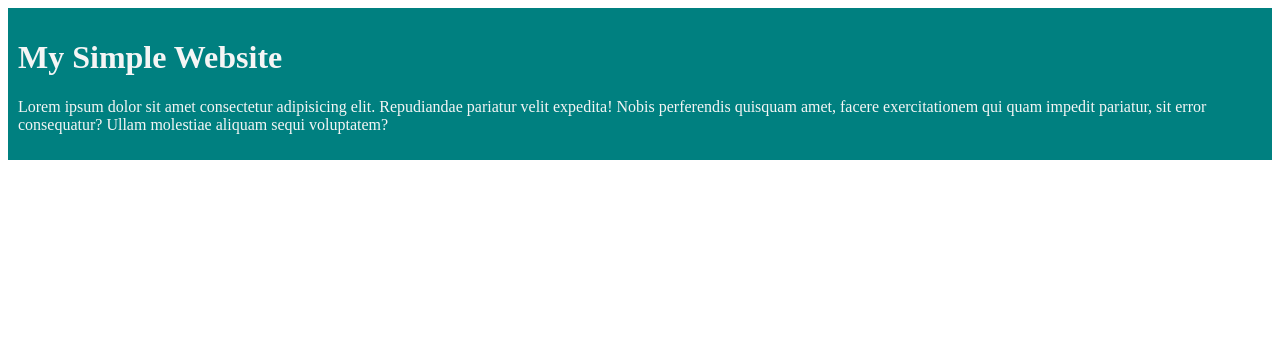
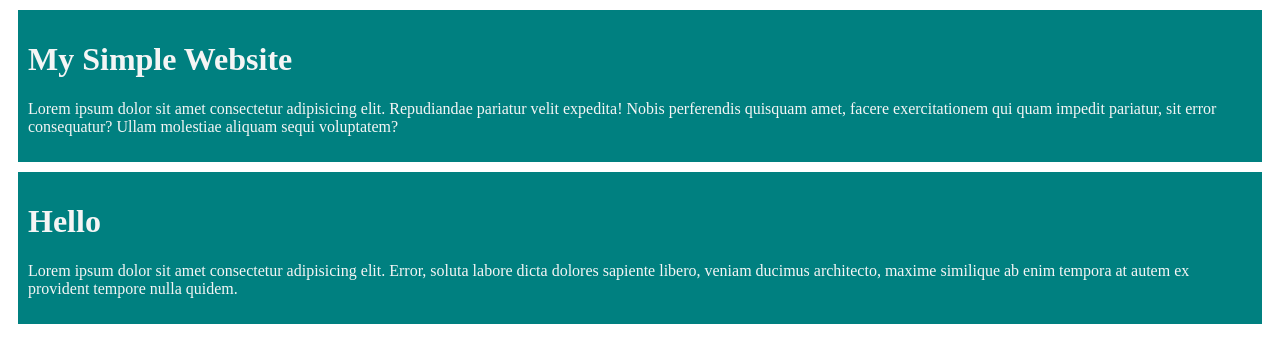
Before and after one commit to SarahSamiha/my-simple-website, a plain HTML site: page index.html in a window 1280 px wide. Drawn offline with Linux system fonts and the light colour scheme.

Commit message:
addad second para

```diff
--- a/Styles/blog.css
+++ b/Styles/blog.css
@@ -2,4 +2,5 @@ div{
     background-color: teal;
     color: whitesmoke;
     padding: 10px;
+    margin: 10px;
 }
--- a/index.html
+++ b/index.html
@@ -13,5 +13,11 @@
             Lorem ipsum dolor sit amet consectetur adipisicing elit. Repudiandae pariatur velit expedita! Nobis perferendis quisquam amet, facere exercitationem qui quam impedit pariatur, sit error consequatur? Ullam molestiae aliquam sequi voluptatem?
         </p>
     </div>
+    <div>
+        <h1>Hello</h1>
+        <p>
+            Lorem ipsum dolor sit amet consectetur adipisicing elit. Error, soluta labore dicta dolores sapiente libero, veniam ducimus architecto, maxime similique ab enim tempora at autem ex provident tempore nulla quidem.
+        </p>
+    </div>
 </body>
 </html>
```
